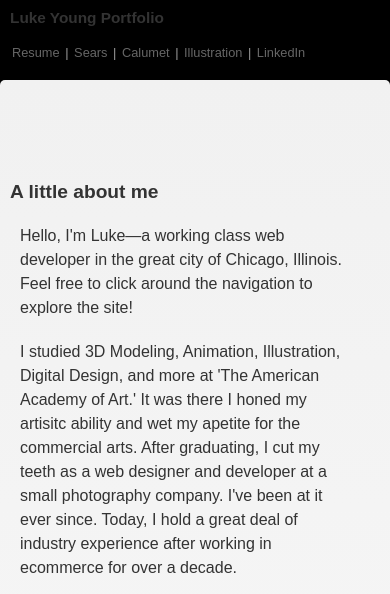
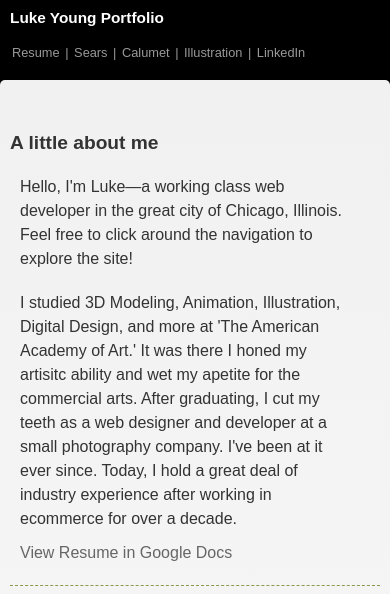
Before and after one commit to thelukester777/portfolio, a PHP site: page / in a window 390 px wide. Shown: the top 594 px of the page. Run offline with PHP 8.4, Linux system fonts and the light colour scheme.

Commit message:
Update some mobile stuff.

```diff
--- a/css/main.css
+++ b/css/main.css
@@ -270,8 +270,13 @@ h1.top-level{margin-bottom: 10px;text-align: left;width: 100%;padding: 0 0 10px
 p{padding:10px;}
 input,textarea{margin:10px;width:85%;}
 .contact button{display:block;margin:10px 20px;width:100px;}
-section.no-image{padding-top:80px;}
 section img{border-radius:0!important;}
+.contact h1.top-level,
+.start h1.top-level{color:#fff;}
+.contact .mini-navigation ul li a,
+.start .mini-navigation ul li a,
+.sears .mini-navigation ul li a,
+.calumet .mini-navigation ul li a{color:#999;}
 nav.home,nav.faces,nav.alley,nav.dream,nav.octo,nav.seafloor,nav.idea{height:32px;font-size:.75em;top:40px;}
 hr{margin:20px 10px;}
 .mini-navigation ul{top:10px;}
```
